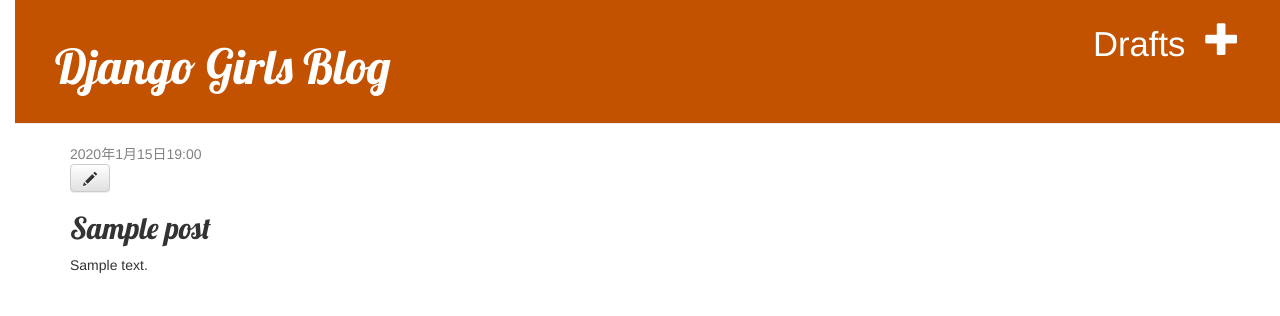
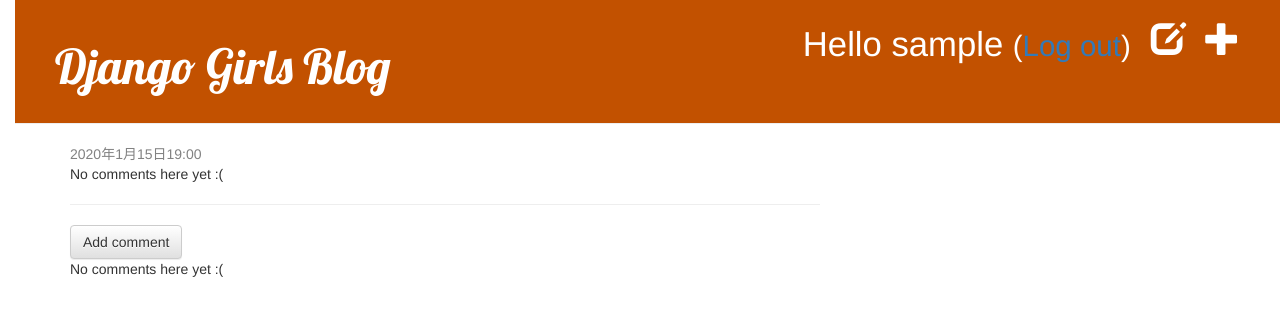
Before and after one commit to rann1290/my-first-blog, a Django app: page /post/1/ in a window 1280 px wide. Shown: the top 316 px of the page. Run offline with Django 5.2, Linux system fonts and the light colour scheme; a user stored in the database is signed in; tables that the repository leaves empty hold one stand-in row (values such as "Sample post"); some libraries are stand-ins or nearby versions.

Commit message:
add comment

```diff
--- a/blog/templates/blog/base.html
+++ b/blog/templates/blog/base.html
@@ -11,7 +11,10 @@
         <div class="page-header">
             {% if user.is_authenticated %}
                 <a href="{% url 'post_new' %}" class="top-menu"><span class="glyphicon glyphicon-plus"></span></a>
-                <a href="{% url 'post_draft_list' %}" class="top-menu">Drafts</span></a>
+                <a href="{% url 'post_draft_list' %}" class="top-menu"><span class="glyphicon glyphicon-edit"></span></a>
+                <p class="top-menu">Hello {{ user.username }} <small>(<a href="{% url 'logout' %}">Log out</a>)</small></p>
+            {% else %}
+                <a href="{% url 'login' %}" class="top-menu"><span class="glyphicon glyphicon-lock"></span></a>
             {% endif %}
             <h1><a href="/">Django Girls Blog</a></h1>
         </div>
@@ -24,4 +27,3 @@
             </div>
         </div>
     </body>
-</html>
--- a/blog/templates/blog/post_detail.html
+++ b/blog/templates/blog/post_detail.html
@@ -17,10 +17,32 @@
                 </button>
             </form>
         {% endif %}
-        {% if user.is_authenticated %}
-            <a class="btn btn-default" href="{% url 'post_edit' pk=post.pk %}"><span class="glyphicon glyphicon-pencil"></span></a>
+    {% for comment in post.comments.all %}
+        {% if user.is_authenticated or comment.approved_comment %}
+        <div class="comment">
+            <div class="date">
+                {{ comment.created_date }}
+                {% if not comment.approved_comment %}
+                    <a class="btn btn-default" href="{% url 'comment_remove' pk=comment.pk %}"><span class="glyphicon glyphicon-remove"></span></a>
+                    <a class="btn btn-default" href="{% url 'comment_approve' pk=comment.pk %}"><span class="glyphicon glyphicon-ok"></span></a>
+                {% endif %}
+            </div>
+            <strong>{{ comment.author }}</strong>
+            <p>{{ comment.text|linebreaks }}</p>
+        </div>
         {% endif %}
-        <h2>{{ post.title }}</h2>
-        <p>{{ post.text|linebreaksbr }}</p>
+    {% empty %}
+        <p>No comments here yet :(</p>
+    {% endfor %}
+<hr>
+<a class="btn btn-default" href="{% url 'add_comment_to_post' pk=post.pk %}">Add comment</a>
+{% for comment in post.comments.all %}
+    <div class="comment">
+        <div class="date">{{ comment.created_date }}</div>
+        <strong>{{ comment.author }}</strong>
+        <p>{{ comment.text|linebreaks }}</p>
     </div>
+{% empty %}
+    <p>No comments here yet :(</p>
+{% endfor %}
 {% endblock %}
--- a/blog/templates/blog/post_list.html
+++ b/blog/templates/blog/post_list.html
@@ -8,6 +8,7 @@
             </div>
             <h2><a href="{% url 'post_detail' pk=post.pk %}">{{ post.title }}</a></h2>
             <p>{{ post.text|linebreaksbr }}</p>
+            <a href="{% url 'post_detail' pk=post.pk %}">Comments: {{ post.approved_comments.count }}</a>
         </div>
     {% endfor %}
 {% endblock %}
```
Also changed, not shown: blog/templates/blog/add_comment_to_post.html (added, +9 -0 lines).
